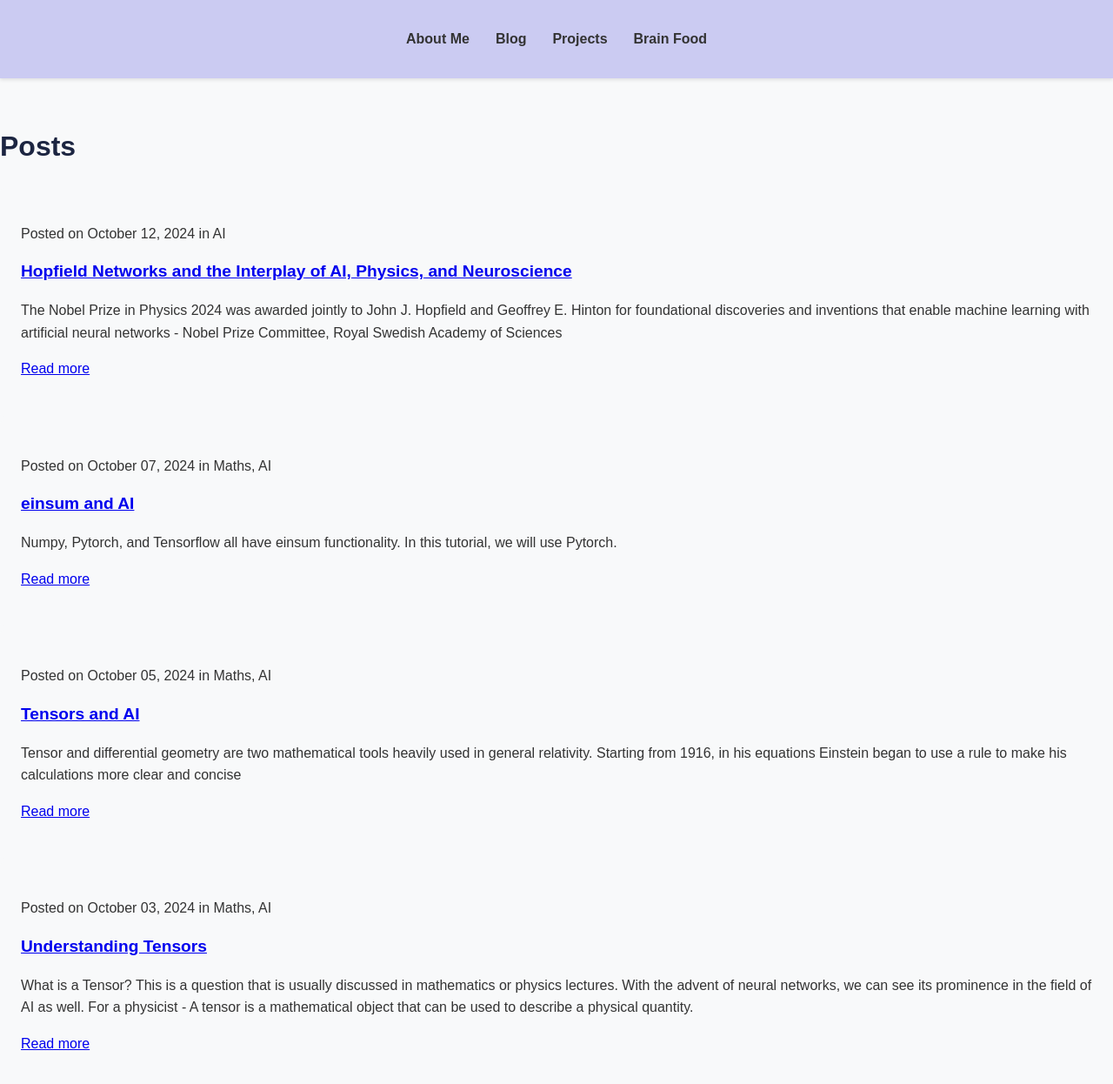
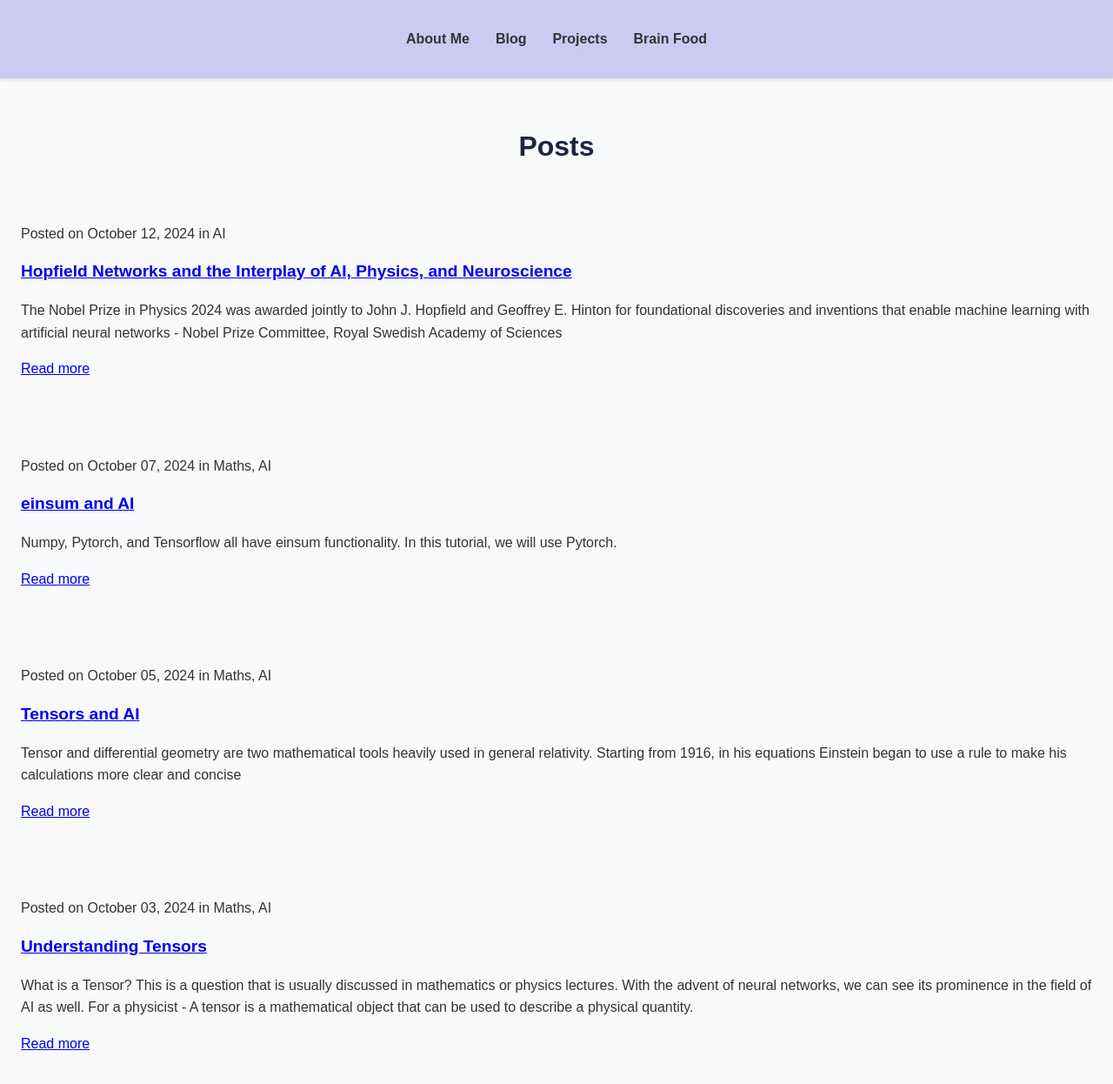
Before and after one commit to adhikarinarayan/adhikarinarayan.github.io, a Jekyll site: the page built from blog.md, in a window 1280 px wide and 1290 px high. Shown: the top 1246 px of the window at 87% size. Built offline with Jekyll 4.4.1, drawn with Linux system fonts in a browser that asks for light colours.

Commit message:
Update styles.css

```diff
--- a/assets/css/styles.css
+++ b/assets/css/styles.css
@@ -87,6 +87,10 @@ article {
     margin-bottom: 4px;
     border-radius: 5px;
     transition: transform 0.3s ease;
+}
+
+.blog-heading h1 {
+  text-align: center;
 }
 article h2 {  /* Target h2 within article */
   font-size: 1.2rem; /* Adjust this value to your desired font size */
```
